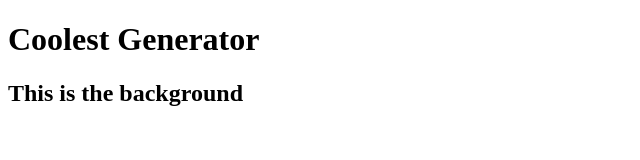
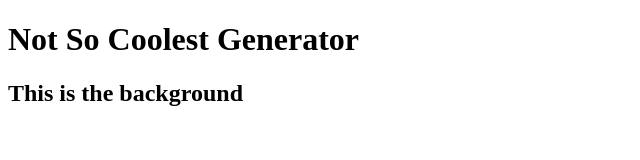
Before and after one commit to BestiasTest/background-generator, a plain HTML site: page index.html in a window 1280 px wide. Shown: the whole page, without its empty margins (0-640 px from the left). Drawn offline with Linux system fonts and the light colour scheme.

Commit message:
adding change to h1

```diff
--- a/index.html
+++ b/index.html
@@ -7,7 +7,7 @@
     <link rel="stylesheet" href="style.css">
   </head>
   <body>
-    <h1>Coolest Generator</h1>
+    <h1>Not So Coolest Generator</h1>
     <h2>This is the background</h2>
 	<script src="main.js"></script>
   </body>
```
